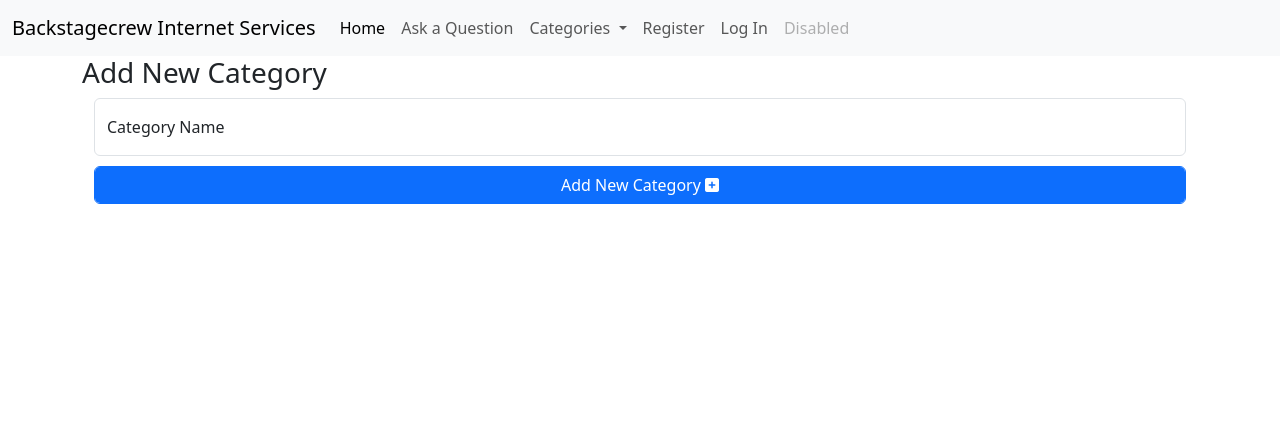
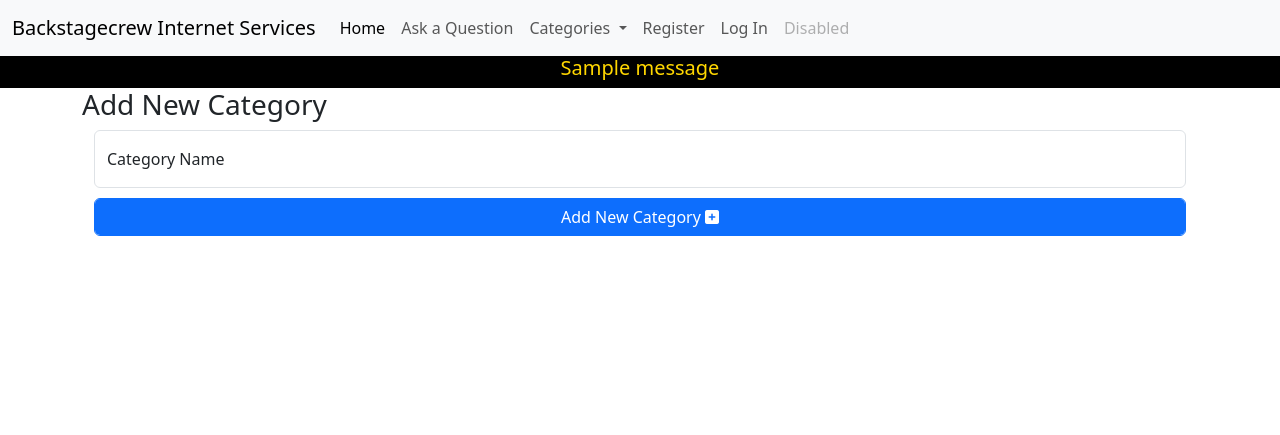
Before and after one commit to BackstagecrewIS/devsite, a Flask app: page /add_category in a window 1280 px wide. Shown: the top 435 px of the page. Run offline with Flask 2, Linux system fonts and the light colour scheme; tables that the repository leaves empty hold one stand-in row (values such as "Sample post"); one stand-in notice (Sample message) is shown; some libraries are stand-ins or nearby versions.

Commit message:
Add message flashes

```diff
--- a/faq/templates/base.html
+++ b/faq/templates/base.html
@@ -48,6 +48,19 @@
         </nav>
     </header>
 
+    <section>
+        <!-- Flash Messages -->
+        {% with messages = get_flashed_messages() %}
+            {% if messages %}
+                {% for message in messages %}
+                    <div class="row flashes">
+                        <h5>{{ message }}</h5>
+                    </div>
+                {% endfor %}
+            {% endif %}
+        {% endwith %}
+    </section>
+
     <main class="container">
         {% block content %}
         {% endblock %}
```
